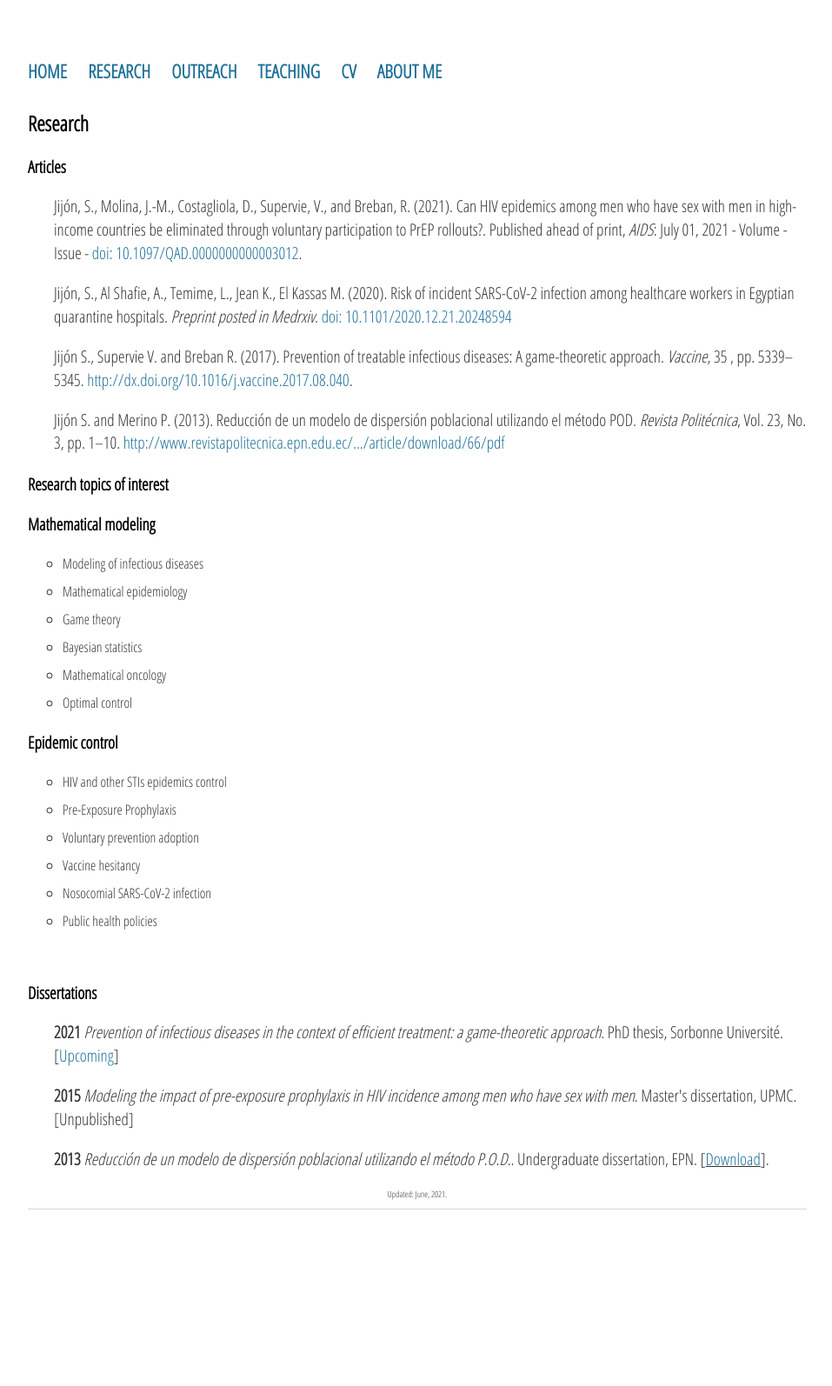
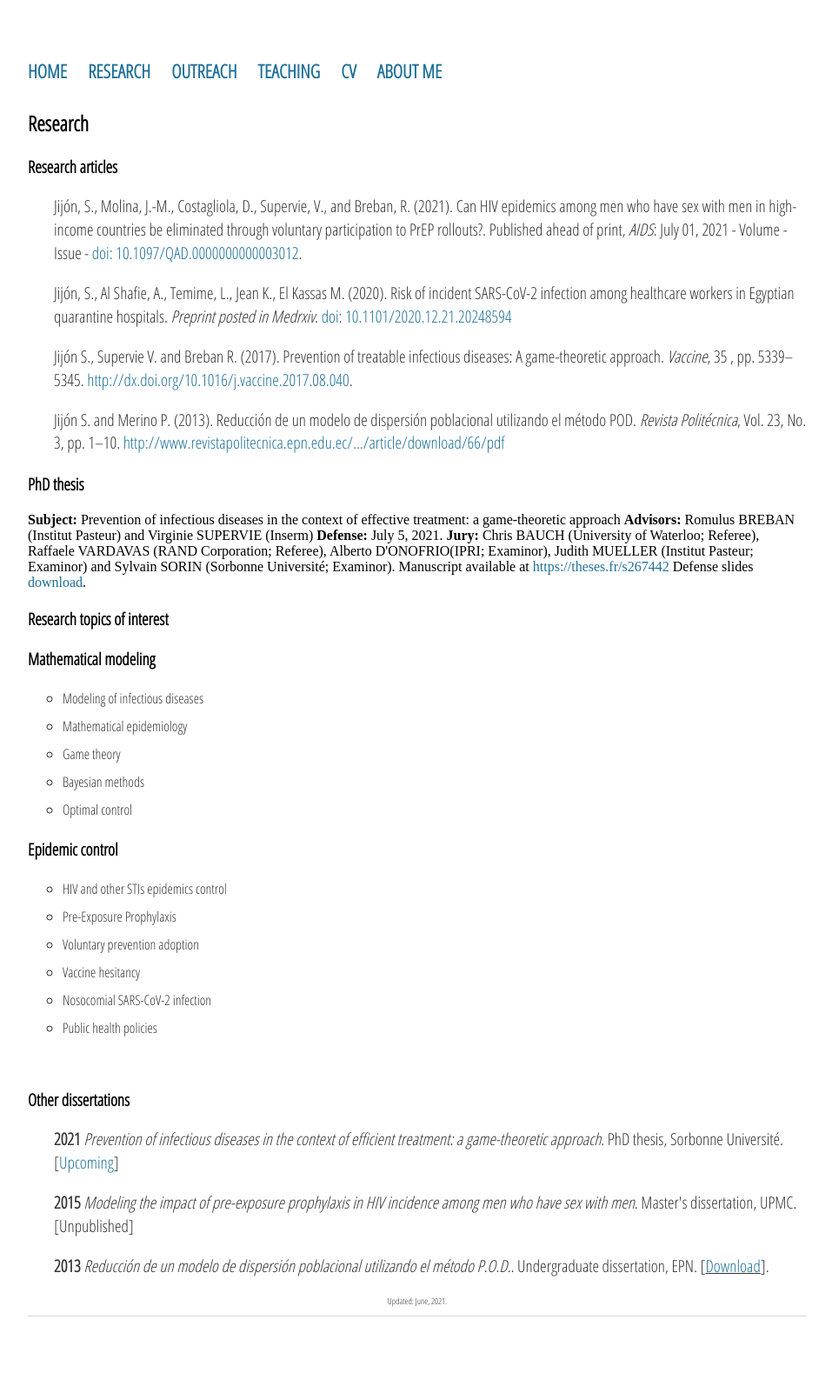
Before and after one commit to sjijon/sjijon.github.io, a Jekyll site: the page built from research.html, in a window 1280 px wide. Shown: the whole page at 87% size, without its empty margins (160-1117 px from the left). Built offline with Jekyll 4.4.1, drawn with Linux system fonts in a browser that asks for light colours; nearby versions of some CDN libraries; before the commit the page ends 1471 px from its top, so only the background shows below that.

Commit message:
Update thesis defense info

```diff
--- a/research.html
+++ b/research.html
@@ -4,11 +4,23 @@ title: Research
 ---
 <div class="blurb">
 	<h2>Research</h2>
-	<h3>Articles</h3>
+	<h3>Research articles</h3>
 	<p style="padding-left:30px;">Jijón, S., Molina, J.-M., Costagliola, D., Supervie, V., and Breban, R. (2021). Can HIV epidemics among men who have sex with men in high-income countries be eliminated through voluntary participation to PrEP rollouts?. Published ahead of print, <em>AIDS</em>: July 01, 2021 - Volume - Issue - <a href="https://journals.lww.com/aidsonline/Abstract/9000/Can_HIV_epidemics_among_men_who_have_sex_with_men.96354.aspx" target="_blank">doi: 10.1097/QAD.0000000000003012</a>.</p>
 	<p style="padding-left:30px;">Jijón, S., Al Shafie, A., Temime, L., Jean K., El Kassas M. (2020). Risk of incident SARS-CoV-2 infection among healthcare workers in Egyptian quarantine hospitals. <em>Preprint posted in Medrxiv</em>. <a href="https://doi.org/10.1101/2020.12.21.20248594" target="_blank">doi: 10.1101/2020.12.21.20248594</a></p>
 	<p style="padding-left:30px;">Jijón S., Supervie V. and Breban R. (2017). Prevention of treatable infectious diseases: A game-theoretic approach. <em>Vaccine</em>, 35 , pp. 5339–5345. <a href="https://www.sciencedirect.com/science/article/pii/S0264410X17311283" target="_blank">http://dx.doi.org/10.1016/j.vaccine.2017.08.040</a>.
 	<p style="padding-left:30px;">Jijón S. and Merino P. (2013). Reducción de un modelo de dispersión poblacional utilizando el método POD. <em>Revista Politécnica</em>, Vol. 23, No. 3, pp. 1–10. <a href="http://www.revistapolitecnica.epn.edu.ec/ojs2/index.php/revista_politecnica2/article/download/66/pdf">http://www.revistapolitecnica.epn.edu.ec/.../article/download/66/pdf</a></p>
+
+	<h3>PhD thesis</h3>
+	<strong>Subject:</strong> Prevention of infectious diseases in the context of effective treatment: a game-theoretic approach
+	<strong>Advisors:</strong> Romulus BREBAN (Institut Pasteur) and Virginie SUPERVIE (Inserm)
+
+	<strong>Defense:</strong> July 5, 2021.
+	<strong>Jury:</strong> Chris BAUCH (University of Waterloo; Referee), Raffaele VARDAVAS (RAND Corporation; Referee), Alberto D'ONOFRIO(IPRI; Examinor), Judith MUELLER (Institut Pasteur; Examinor) and Sylvain SORIN (Sorbonne Université; Examinor).
+
+	Manuscript available at <a href="https://theses.fr/s267442" target= "_blank">https://theses.fr/s267442</a>
+	Defense slides <a href="https://github.com/sjijon/sjijon.github.io/raw/master/documents/DiaposSoutenanceThese_Handout.pdf" target= "_blank">download</a>.
+
+
 
 	<h3>Research topics of interest</h3>
 	<h4>Mathematical modeling</h4>
@@ -16,8 +28,7 @@ title: Research
 		<li>Modeling of infectious diseases</li>
 		<li>Mathematical epidemiology</li>
 		<li>Game theory</li>
-		<li>Bayesian statistics</li>
-		<li>Mathematical oncology</li>
+		<li>Bayesian methods</li>
 		<li>Optimal control</li>
 	</ul>
 
@@ -32,7 +43,7 @@ title: Research
 	</ul>
 	</br>
 
-	<h3> Dissertations</h3>
+	<h3> Other dissertations</h3>
 	<p style="padding-left:30px;">
 		<strong>2021</strong> <em>Prevention of infectious diseases in the context of efficient treatment: a game-theoretic approach</em>. PhD thesis, Sorbonne Université. [<a href="https://theses.fr/s267442"
 																 target= "_blank">Upcoming</a>]
```
